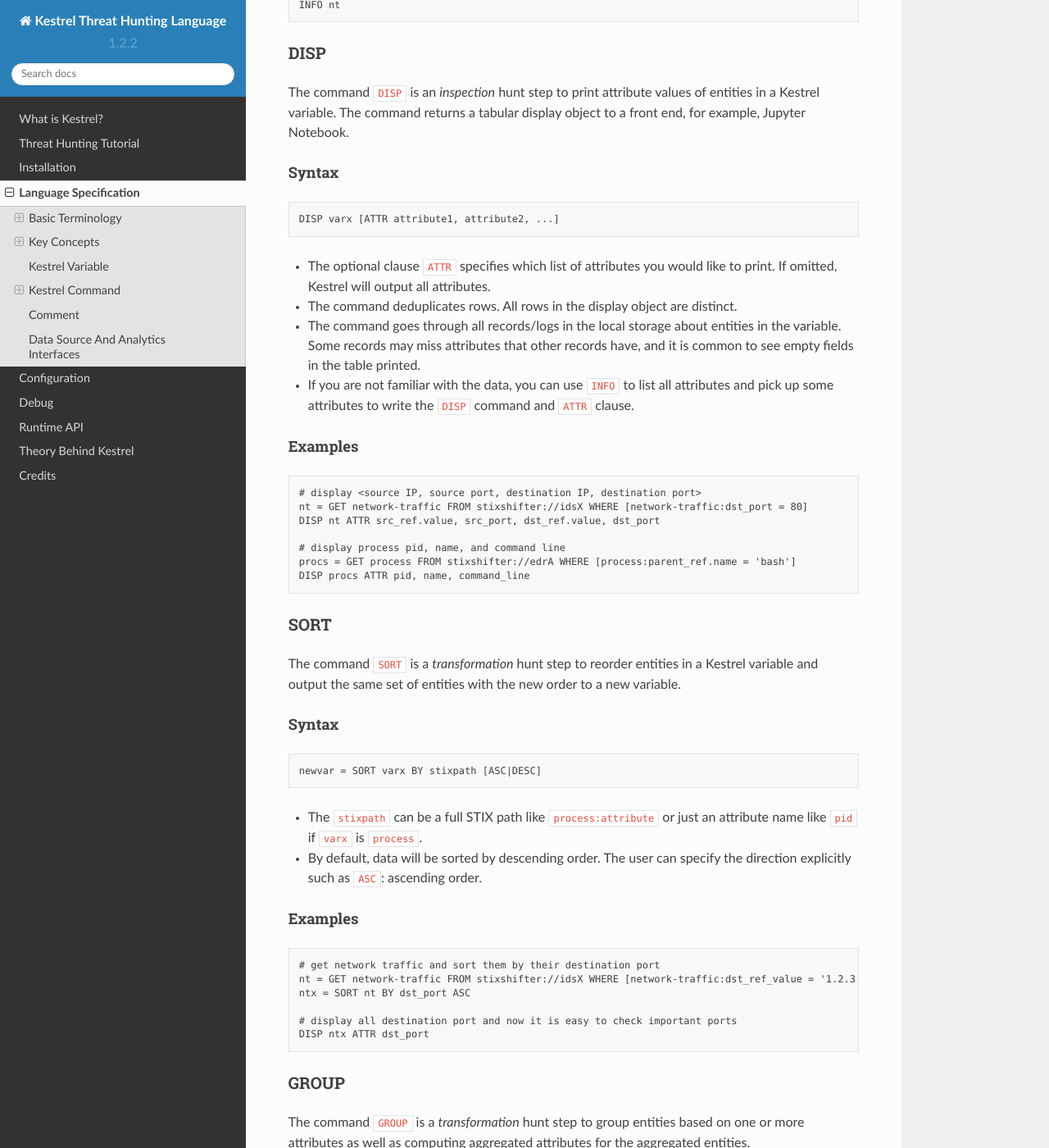
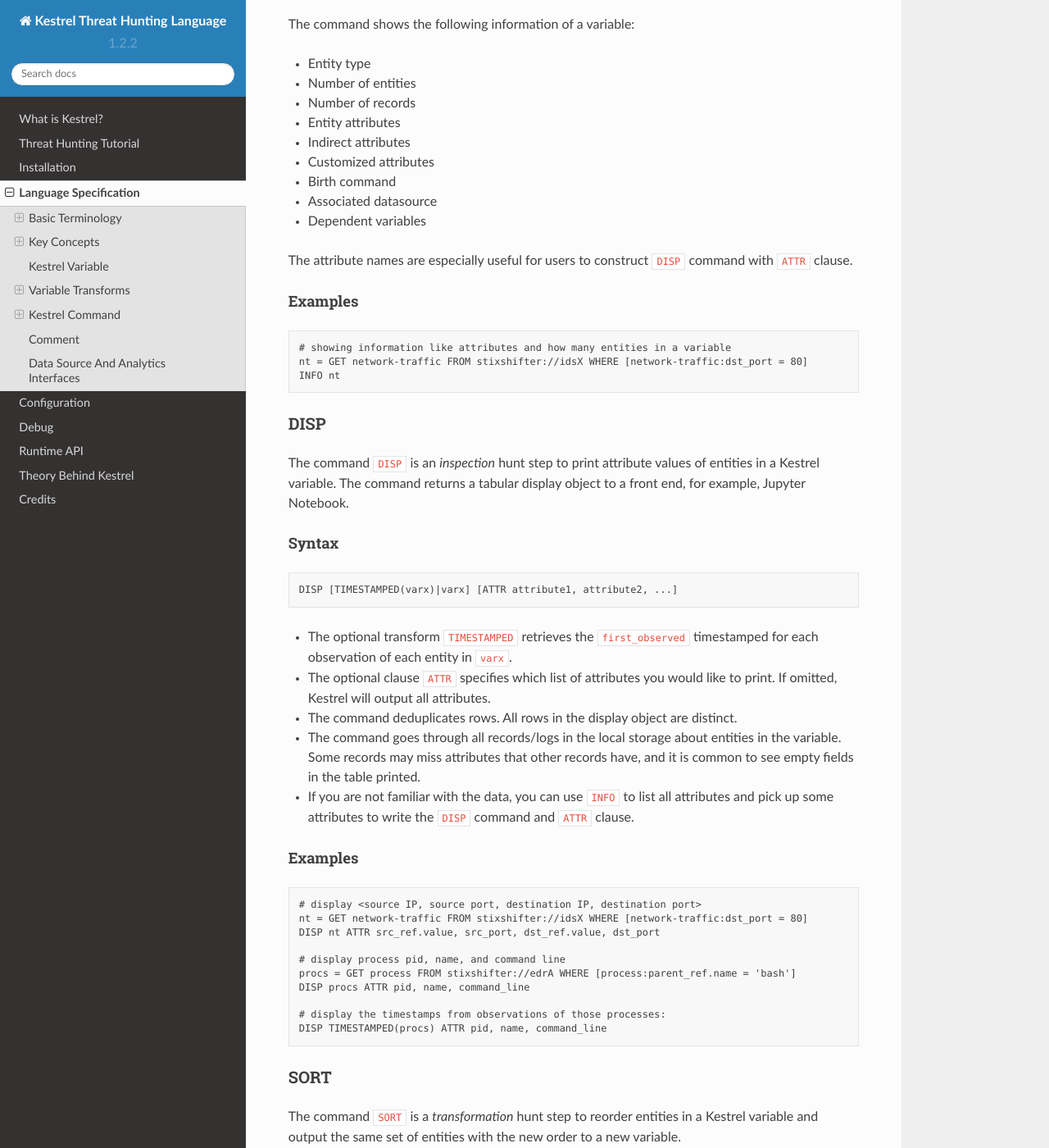
Before and after one commit to opencybersecurityalliance/kestrel-lang, a Sphinx documentation site: the page built from docs/language.rst, in a window 1280 px wide and 1400 px high, scrolled down 12434 px. Shown: the whole window at 82% size. Built offline with Sphinx 7.4.7 and the Read the Docs theme 2.0.0, drawn with Linux system fonts in a browser that asks for light colours; some of the changed text lies outside the part shown.

Commit message:
Update docs for TIMESTAMPED

```diff
--- a/docs/language.rst
+++ b/docs/language.rst
@@ -171,7 +171,8 @@
 A Kestrel variable is a list of homogeneous entities---all entities in a
 variable share the same type, for example, ``process``, ``network-traffic``, ``file``.
 Each type of entities has its specialized attributes, for example, ``process`` has
-``pid``, ``network-traffic`` has ``dst_port``, ``file`` has ``hashes``.
+``pid``, ``network-traffic`` has ``dst_port``, ``file`` has ``hashes``.  You can
+use the ``INFO`` Kestrel command to see any variable's type and attributes.
 
 When using the STIX-Shifter_ data source interface, Kestrel loads `STIX Cyber
 Observable Objects`_ (SCO) as basic telemetry data. The entity types and their
@@ -189,11 +190,34 @@
 added through an analytics, and they can be overwritten by a variable
 assignment to an existing variable.
 
+
+Variable Transforms
+===================
+
+TIMESTAMPED
+-----------
+
+STIX data from STIX-Shifter_ comes in the form of "observations," or the
+``observed-data`` STIX Domain Object (SDO).  This object contains (or
+references) SCOs, along with a time range for when those observables were
+actually seen.
+
+SCOs themselves do not contain any information for when they were observed,
+but you can retrieve the timestamps from those observations by using the
+``TIMESTAMPED`` transform:
+
+::
+   ts_scos = TIMESTAMPED(scos)
+
+The result of this transform is no longer a list of entities, but a data
+table containing the timestamp of each observation of the entities.
+
+
 Kestrel Command
 ===============
 
 A Kestrel command describes a `hunt step`_. All Kestrel commands can be put in
-one of the four `hunt step`_ categories:
+one of the five `hunt step`_ categories:
 
 #. Retrieval: ``GET``, ``FIND``, ``NEW``.
 #. Transformation: ``SORT``, ``GROUP``.
@@ -655,7 +679,10 @@
 ^^^^^^
 ::
 
-    DISP varx [ATTR attribute1, attribute2, ...]
+    DISP [TIMESTAMPED(varx)|varx] [ATTR attribute1, attribute2, ...]
+
+- The optional transform ``TIMESTAMPED`` retrieves the ``first_observed``
+  timestamped for each observation of each entity in ``varx``.
 
 - The optional clause ``ATTR`` specifies which list of attributes you
   would like to print. If omitted, Kestrel will output all attributes.
@@ -681,6 +708,9 @@
     # display process pid, name, and command line
     procs = GET process FROM stixshifter://edrA WHERE [process:parent_ref.name = 'bash']
     DISP procs ATTR pid, name, command_line
+
+    # display the timestamps from observations of those processes:
+    DISP TIMESTAMPED(procs) ATTR pid, name, command_line
 
 SORT
 ----
@@ -842,6 +872,11 @@
 ::
 
     newvar = oldvar
+    newvar = TIMESTAMPED(oldvar)
+
+- The first form simply assigns a new name to a variable.
+- In the second form, ``newver`` will contains a list of timestamped observations
+  of the entities in ``oldvar``.
 
 MERGE
 -----
```
